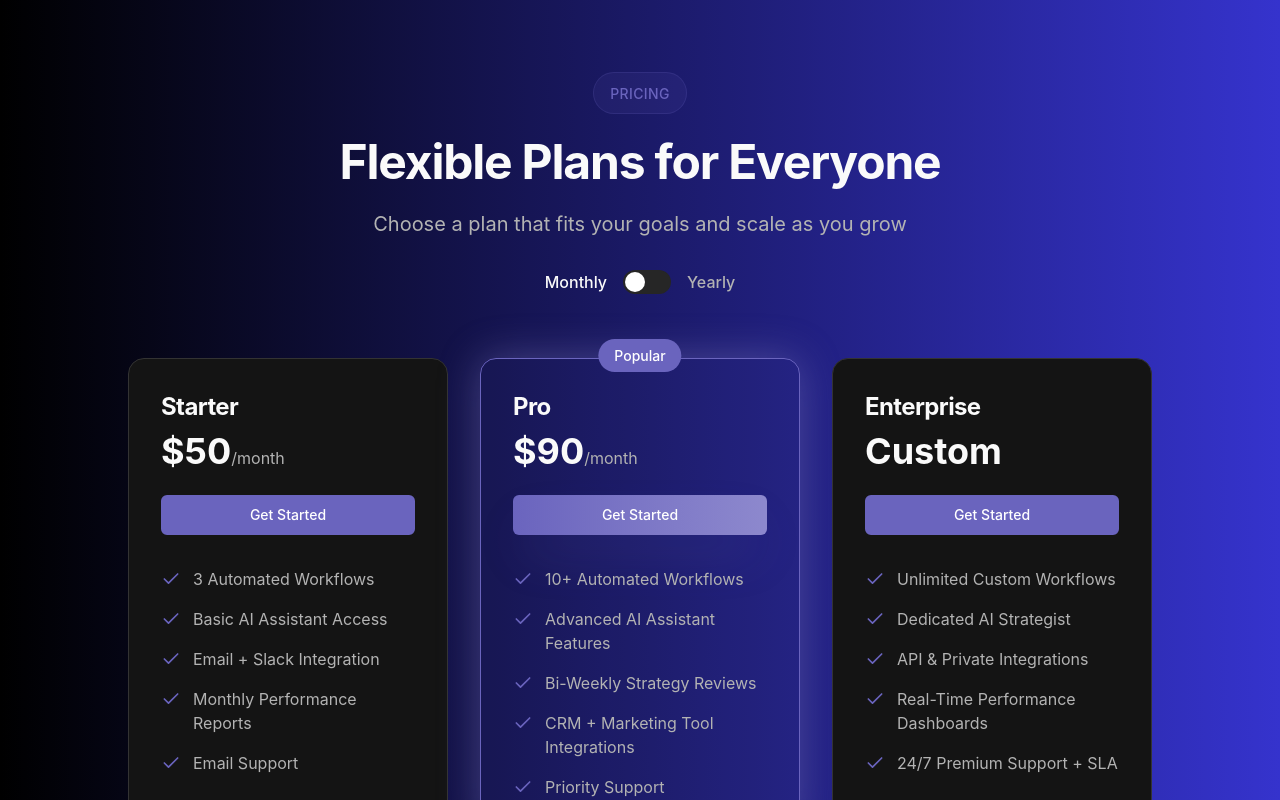
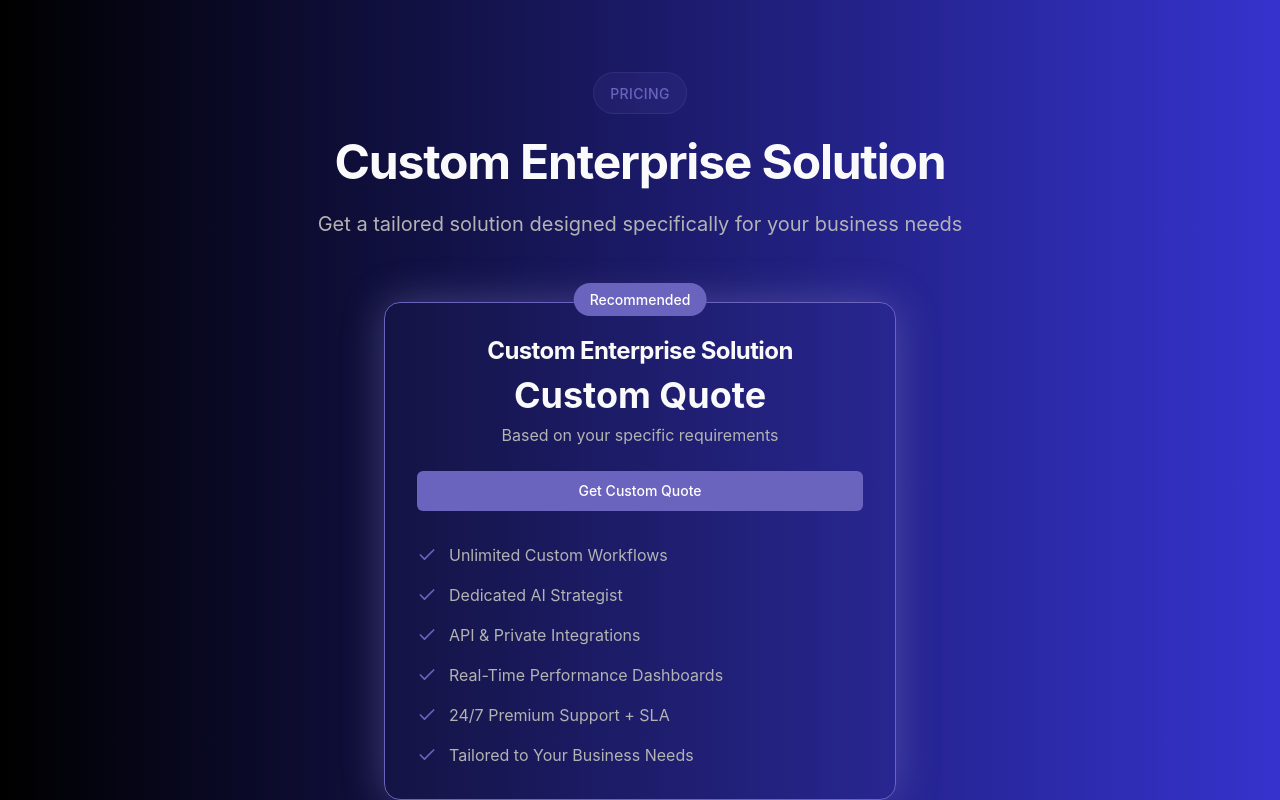
Before and after one commit to Madhav369/datamorph-ignite-future, a React (Vite) app: page / in a window 1280 px wide. Shown: the part 11200-12000 px from the top of the page. Built offline with nearby package versions, Linux system fonts and the light colour scheme.

Commit message:
Refactor pricing to custom plan
Remove Starter and Pro pricing plans. Update the section to display a single "Custom Plan" with a button that links to a form for client requirements.

```diff
--- a/src/components/Pricing.tsx
+++ b/src/components/Pricing.tsx
@@ -1,51 +1,57 @@
 import React, { useState } from 'react';
 import { Button } from '@/components/ui/button';
+import { Dialog, DialogContent, DialogDescription, DialogHeader, DialogTitle, DialogTrigger } from '@/components/ui/dialog';
+import { Input } from '@/components/ui/input';
+import { Label } from '@/components/ui/label';
+import { Textarea } from '@/components/ui/textarea';
+import { Checkbox } from '@/components/ui/checkbox';
 import { Check } from 'lucide-react';
 
 const Pricing = () => {
-  const [isYearly, setIsYearly] = useState(false);
+  const [formData, setFormData] = useState({
+    name: '',
+    email: '',
+    company: '',
+    phone: '',
+    requirements: {
+      automation: false,
+      paidAds: false,
+      socialMediaManagement: false,
+      contentCreation: false,
+      dataAnalytics: false,
+      crmIntegration: false
+    },
+    additionalDetails: ''
+  });
 
-  const plans = [
-    {
-      name: "Starter",
-      price: isYearly ? 40 : 50,
-      period: isYearly ? "/year" : "/month",
-      popular: false,
-      features: [
-        "3 Automated Workflows",
-        "Basic AI Assistant Access",
-        "Email + Slack Integration",
-        "Monthly Performance Reports",
-        "Email Support"
-      ]
-    },
-    {
-      name: "Pro",
-      price: isYearly ? 72 : 90,
-      period: isYearly ? "/year" : "/month",
-      popular: true,
-      features: [
-        "10+ Automated Workflows",
-        "Advanced AI Assistant Features",
-        "Bi-Weekly Strategy Reviews",
-        "CRM + Marketing Tool Integrations",
-        "Priority Support"
-      ]
-    },
-    {
-      name: "Enterprise",
-      price: "Custom",
-      period: "",
-      popular: false,
+  const handleInputChange = (field: string, value: string) => {
+    setFormData(prev => ({ ...prev, [field]: value }));
+  };
+
+  const handleRequirementChange = (requirement: string, checked: boolean) => {
+    setFormData(prev => ({
+      ...prev,
+      requirements: { ...prev.requirements, [requirement]: checked }
+    }));
+  };
+
+  const handleSubmit = (e: React.FormEvent) => {
+    e.preventDefault();
+    console.log('Form submitted:', formData);
+    // Handle form submission here
+  };
+
+  const plan = {
+    name: "Custom Enterprise Solution",
     features: [
       "Unlimited Custom Workflows",
       "Dedicated AI Strategist",
       "API & Private Integrations",
       "Real-Time Performance Dashboards",
-        "24/7 Premium Support + SLA"
+      "24/7 Premium Support + SLA",
+      "Tailored to Your Business Needs"
     ]
-    }
-  ];
+  };
 
   return (
     <section id="pricing" className="py-24 bg-background">
@@ -56,79 +62,134 @@ const Pricing = () => {
             <span className="text-sm font-medium text-primary uppercase tracking-wide">PRICING</span>
           </div>
           <h2 className="text-4xl md:text-5xl font-bold text-foreground mb-6">
-            Flexible Plans for Everyone
+            Custom Enterprise Solution
           </h2>
           <p className="text-xl text-muted-foreground max-w-3xl mx-auto mb-8">
-            Choose a plan that fits your goals and scale as you grow
+            Get a tailored solution designed specifically for your business needs
           </p>
+        </div>
 
-          {/* Toggle */}
-          <div className="flex items-center justify-center gap-4 mb-12">
-            <span className={`font-medium ${!isYearly ? 'text-foreground' : 'text-muted-foreground'}`}>
-              Monthly
+        {/* Custom Plan Card */}
+        <div className="max-w-lg mx-auto">
+          <div className="relative p-8 rounded-2xl border bg-primary/5 border-primary shadow-glow">
+            {/* Popular Badge */}
+            <div className="absolute -top-4 left-1/2 transform -translate-x-1/2">
+              <span className="px-4 py-2 bg-primary text-primary-foreground text-sm font-medium rounded-full">
+                Recommended
               </span>
-            <button
-              onClick={() => setIsYearly(!isYearly)}
-              className={`relative w-12 h-6 rounded-full transition-colors ${
-                isYearly ? 'bg-primary' : 'bg-muted'
-              }`}
-            >
-              <div
-                className={`absolute top-0.5 w-5 h-5 bg-white rounded-full transition-transform ${
-                  isYearly ? 'translate-x-6' : 'translate-x-0.5'
-                }`}
+            </div>
+
+            {/* Plan Name */}
+            <h3 className="text-2xl font-bold text-foreground mb-2 text-center">{plan.name}</h3>
+
+            {/* Price */}
+            <div className="mb-6 text-center">
+              <span className="text-4xl font-bold text-foreground">Custom Quote</span>
+              <p className="text-muted-foreground mt-2">Based on your specific requirements</p>
+            </div>
+
+            {/* CTA Button with Form */}
+            <Dialog>
+              <DialogTrigger asChild>
+                <Button className="w-full mb-8 bg-primary text-primary-foreground hover:bg-primary/90">
+                  Get Custom Quote
+                </Button>
+              </DialogTrigger>
+              <DialogContent className="max-w-2xl">
+                <DialogHeader>
+                  <DialogTitle>Tell Us About Your Requirements</DialogTitle>
+                  <DialogDescription>
+                    Fill out this form and we'll create a custom solution tailored to your business needs.
+                  </DialogDescription>
+                </DialogHeader>
+
+                <form onSubmit={handleSubmit} className="space-y-6">
+                  {/* Personal Details */}
+                  <div className="grid grid-cols-2 gap-4">
+                    <div>
+                      <Label htmlFor="name">Full Name *</Label>
+                      <Input
+                        id="name"
+                        value={formData.name}
+                        onChange={(e) => handleInputChange('name', e.target.value)}
+                        required
                       />
-            </button>
-            <span className={`font-medium ${isYearly ? 'text-foreground' : 'text-muted-foreground'}`}>
-              Yearly
-            </span>
-            {isYearly && (
-              <span className="px-2 py-1 bg-accent text-accent-foreground text-sm rounded-full font-medium">
-                Save 20%
-              </span>
-            )}
+                    </div>
+                    <div>
+                      <Label htmlFor="email">Email *</Label>
+                      <Input
+                        id="email"
+                        type="email"
+                        value={formData.email}
+                        onChange={(e) => handleInputChange('email', e.target.value)}
+                        required
+                      />
                     </div>
                   </div>
 
-        {/* Pricing Cards */}
-        <div className="grid md:grid-cols-3 gap-8 max-w-5xl mx-auto">
-          {plans.map((plan, index) => (
-            <div
-              key={index}
-              className={`relative p-8 rounded-2xl border transition-all duration-300 hover:scale-105 ${
-                plan.popular
-                  ? 'bg-primary/5 border-primary shadow-glow'
-                  : 'bg-card border-border hover:shadow-card'
-              }`}
-            >
-              {/* Popular Badge */}
-              {plan.popular && (
-                <div className="absolute -top-4 left-1/2 transform -translate-x-1/2">
-                  <span className="px-4 py-2 bg-primary text-primary-foreground text-sm font-medium rounded-full">
-                    Popular
-                  </span>
+                  <div className="grid grid-cols-2 gap-4">
+                    <div>
+                      <Label htmlFor="company">Company Name</Label>
+                      <Input
+                        id="company"
+                        value={formData.company}
+                        onChange={(e) => handleInputChange('company', e.target.value)}
+                      />
                     </div>
-              )}
-
-              {/* Plan Name */}
-              <h3 className="text-2xl font-bold text-foreground mb-2">{plan.name}</h3>
-
-              {/* Price */}
-              <div className="mb-6">
-                <span className="text-4xl font-bold text-foreground">
-                  {typeof plan.price === 'number' ? `$${plan.price}` : plan.price}
-                </span>
-                <span className="text-muted-foreground">{plan.period}</span>
+                    <div>
+                      <Label htmlFor="phone">Phone Number</Label>
+                      <Input
+                        id="phone"
+                        value={formData.phone}
+                        onChange={(e) => handleInputChange('phone', e.target.value)}
+                      />
+                    </div>
                   </div>
 
-              {/* CTA Button */}
-              <Button
-                className={`w-full mb-8 ${
-                  plan.popular ? 'btn-premium' : 'btn-outline'
-                }`}
-              >
-                Get Started
+                  {/* Services Required */}
+                  <div>
+                    <Label className="text-base font-medium">Services Required</Label>
+                    <div className="grid grid-cols-2 gap-3 mt-3">
+                      {[
+                        { key: 'automation', label: 'AI Automation' },
+                        { key: 'paidAds', label: 'Paid Advertising' },
+                        { key: 'socialMediaManagement', label: 'Social Media Management' },
+                        { key: 'contentCreation', label: 'Content Creation' },
+                        { key: 'dataAnalytics', label: 'Data Analytics' },
+                        { key: 'crmIntegration', label: 'CRM Integration' }
+                      ].map((service) => (
+                        <div key={service.key} className="flex items-center space-x-2">
+                          <Checkbox
+                            id={service.key}
+                            checked={formData.requirements[service.key as keyof typeof formData.requirements]}
+                            onCheckedChange={(checked) =>
+                              handleRequirementChange(service.key, checked as boolean)
+                            }
+                          />
+                          <Label htmlFor={service.key} className="text-sm">{service.label}</Label>
+                        </div>
+                      ))}
+                    </div>
+                  </div>
+
+                  {/* Additional Details */}
+                  <div>
+                    <Label htmlFor="details">Additional Requirements</Label>
+                    <Textarea
+                      id="details"
+                      placeholder="Tell us more about your specific needs, goals, and any other requirements..."
+                      value={formData.additionalDetails}
+                      onChange={(e) => handleInputChange('additionalDetails', e.target.value)}
+                      rows={4}
+                    />
+                  </div>
+
+                  <Button type="submit" className="w-full bg-primary text-primary-foreground hover:bg-primary/90">
+                    Submit Requirements
                   </Button>
+                </form>
+              </DialogContent>
+            </Dialog>
 
             {/* Features */}
             <ul className="space-y-4">
@@ -140,7 +201,6 @@ const Pricing = () => {
               ))}
             </ul>
           </div>
-          ))}
         </div>
 
         {/* Bottom Note */}
```
Lines whose indentation alone changed are shown as unchanged.
